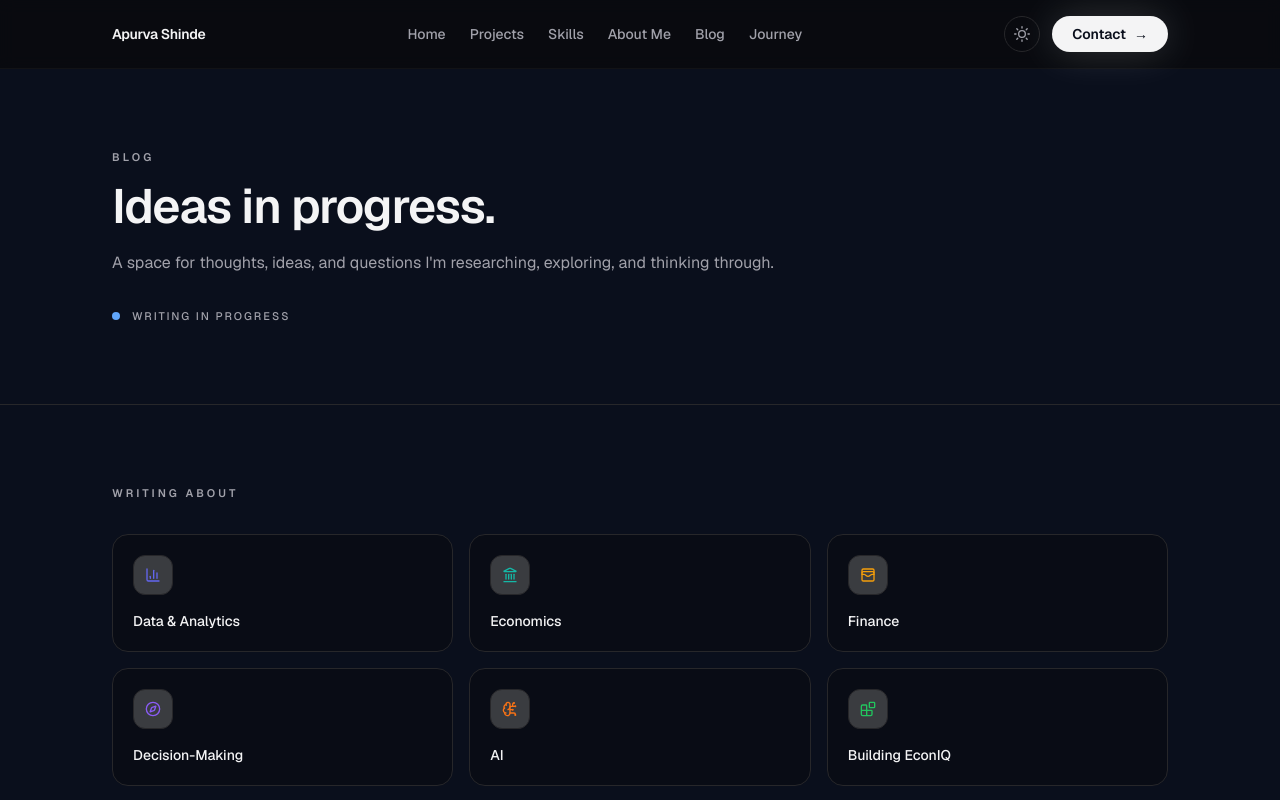
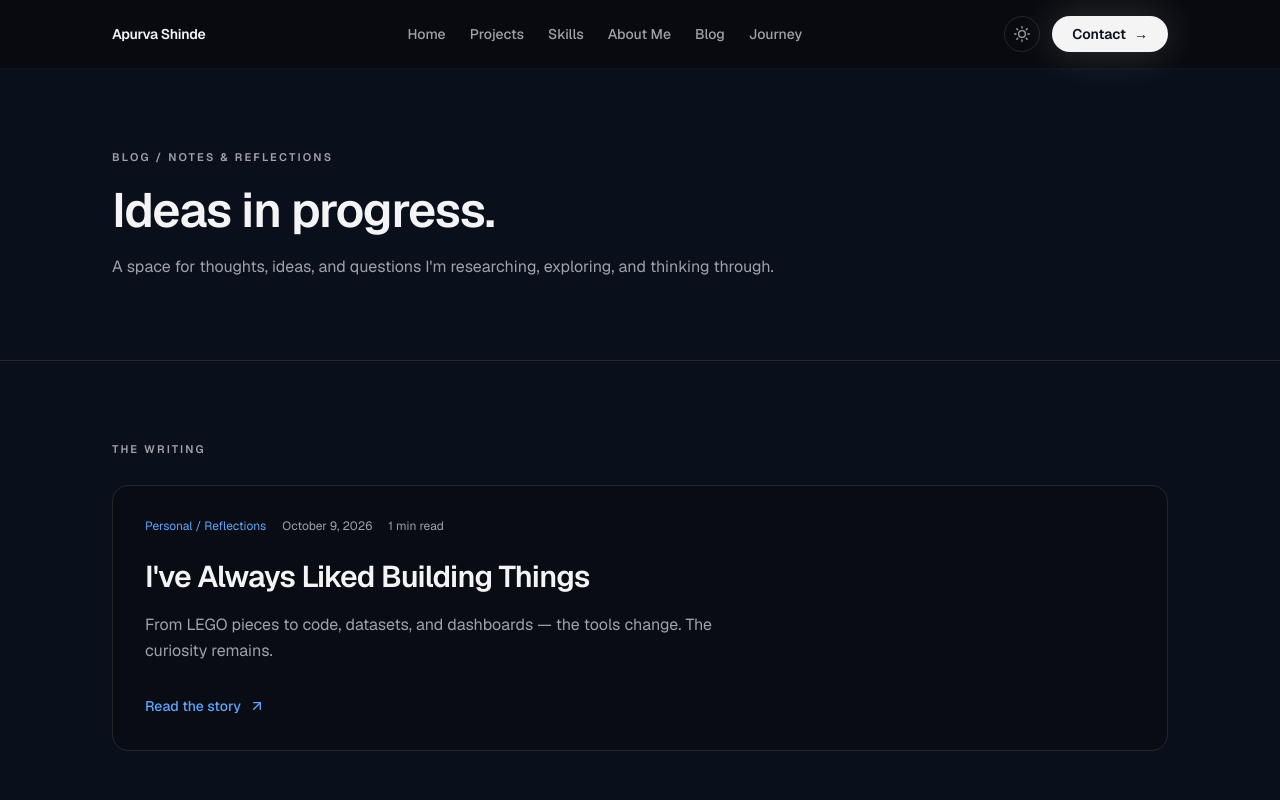
Before and after one commit to Apurv-Shinde11/Portfolio, a Next.js app: page /blog in a window 1280 px wide. Shown: the top 800 px of the page. Built offline with nearby package versions, Linux system fonts and the light colour scheme.

Commit message:
feat(blog): publish first personal blog article

```diff
--- /dev/null
+++ b/app/blog/blog.module.css
@@ -0,0 +1,28 @@
+.blog { background: var(--background); color: var(--foreground); }
+.eyebrow { color: var(--foreground-muted); font-size: 11px; font-weight: 600; letter-spacing: 0.2em; text-transform: uppercase; }
+.postCard { padding: 2rem; border: 1px solid var(--card-border); border-radius: 1rem; background: var(--card-bg); }
+.textLink { color: var(--link-accent); }
+.textLink:hover { color: var(--link-accent-hover); }
+.titleLink:hover { text-decoration: underline; text-underline-offset: 0.2em; }
+.textLink:focus-visible, .titleLink:focus-visible { outline: 2px solid var(--link-accent); outline-offset: 5px; border-radius: 2px; }
+.prose { margin-top: 2rem; font-size: 1.0625rem; line-height: 1.85; }
+.prose > * + * { margin-top: 1.75rem; }
+.prose em { font-style: italic; }
+.assembly { height: 88px; width: 200px; margin-bottom: 1.75rem; overflow: hidden; }
+.block { fill: color-mix(in srgb, var(--link-accent) 12%, var(--background)); stroke: var(--link-accent); stroke-width: 1; }
+.block:nth-child(2) { opacity: 0.65; }
+.block:nth-child(3) { fill: color-mix(in srgb, var(--link-accent) 25%, var(--background)); }
+.entered .block { animation: assemble 700ms cubic-bezier(0.2, 0.7, 0.3, 1) both; }
+.entered .block:nth-child(2) { animation-delay: 100ms; }
+.entered .block:nth-child(3) { animation-delay: 220ms; }
+.question em:first-of-type { color: var(--foreground-muted); }
+.question em:last-of-type { color: var(--link-accent); }
+.question.entered em:first-of-type { animation: questionBefore 1100ms ease both; }
+.question.entered em:last-of-type { animation: questionAfter 1100ms ease both; }
+.prose .closing { margin-top: 3rem; padding-top: 2rem; border-top: 1px solid var(--section-border); font-size: 1.4rem; font-weight: 500; line-height: 1.5; letter-spacing: -0.025em; }
+.prose .signature { color: var(--link-accent); font-weight: 500; }
+@keyframes assemble { from { transform: translateY(-14px); } to { transform: translateY(0); } }
+@keyframes questionBefore { from { color: var(--link-accent); } to { color: var(--foreground-muted); } }
+@keyframes questionAfter { from { color: var(--foreground); } to { color: var(--link-accent); } }
+@media (max-width: 639px) { .postCard { padding: 1.5rem; } }
+@media (prefers-reduced-motion: reduce) { .entered .block, .question.entered em { animation: none; } }
--- a/app/blog/page.tsx
+++ b/app/blog/page.tsx
@@ -1,81 +1,44 @@
-import {
-  BarChart3,
-  Blocks,
-  BrainCircuit,
-  Compass,
-  Landmark,
-  WalletCards,
-} from "lucide-react";
+import type { Metadata } from "next";
+import Link from "next/link";
+import { ArrowUpRight } from "lucide-react";
+import { formatPostDate, getPublishedPosts } from "@/data/posts";
+import styles from "./blog.module.css";
 
-const writingTopics = [
-  { name: "Data & Analytics", icon: BarChart3, accent: "#6366f1" },
-  { name: "Economics", icon: Landmark, accent: "#14b8a6" },
-  { name: "Finance", icon: WalletCards, accent: "#f59e0b" },
-  { name: "Decision-Making", icon: Compass, accent: "#8b5cf6" },
-  { name: "AI", icon: BrainCircuit, accent: "#f97316" },
-  { name: "Building EconIQ", icon: Blocks, accent: "#22c55e" },
-] as const;
+export const metadata: Metadata = {
+  title: "Ideas in Progress",
+  description: "Personal reflections on curiosity, building things, and figuring things out along the way.",
+};
 
 export default function BlogIndexPage() {
   return (
-    <main id="content" style={{ backgroundColor: "var(--background)", color: "var(--foreground)" }}>
+    <main id="content" className={styles.blog}>
       <section className="border-b" style={{ borderColor: "var(--section-border)" }}>
         <div className="mx-auto w-full max-w-6xl px-6 py-16 md:px-10 lg:px-12 lg:py-20">
-          <div className="max-w-3xl">
-            <p
-              className="text-[11px] font-semibold uppercase tracking-[0.28em]"
-              style={{ color: "var(--foreground-muted)" }}
-            >
-              BLOG
-            </p>
-            <h1 className="mt-4 text-4xl font-semibold tracking-tight sm:text-5xl">
-              Ideas in progress.
-            </h1>
-            <p className="mt-5 max-w-2xl text-base leading-relaxed" style={{ color: "var(--foreground-muted)" }}>
-              A space for thoughts, ideas, and questions I&apos;m researching, exploring, and thinking through.
-            </p>
-          </div>
-
-          <div className="mt-8 flex items-center gap-3 text-[11px] font-medium uppercase tracking-[0.18em]" style={{ color: "var(--foreground-muted)" }}>
-            <span className="h-2 w-2 rounded-full" style={{ backgroundColor: "var(--link-accent)" }} aria-hidden="true" />
-            WRITING IN PROGRESS
-          </div>
+          <p className={styles.eyebrow}>BLOG / NOTES & REFLECTIONS</p>
+          <h1 className="mt-5 text-4xl font-semibold tracking-tight sm:text-5xl">Ideas in progress.</h1>
+          <p className="mt-5 max-w-2xl text-base leading-relaxed" style={{ color: "var(--foreground-muted)" }}>
+            A space for thoughts, ideas, and questions I&apos;m researching, exploring, and thinking through.
+          </p>
         </div>
       </section>
-
-      <section className="mx-auto w-full max-w-6xl px-6 py-16 md:px-10 lg:px-12 lg:py-20">
-        <div className="mb-8">
-          <p
-            className="text-[11px] font-semibold uppercase tracking-[0.28em]"
-            style={{ color: "var(--foreground-muted)" }}
-          >
-            WRITING ABOUT
-          </p>
-        </div>
-
-        <div className="grid gap-4 sm:grid-cols-2 lg:grid-cols-3">
-          {writingTopics.map(({ name, icon: Icon, accent }) => (
-            <div
-              key={name}
-              className="rounded-2xl border p-5 transition-colors"
-              style={{
-                borderColor: "var(--card-border)",
-                backgroundColor: "var(--card-bg)",
-              }}
-            >
-              <div
-                className="mb-4 flex h-10 w-10 items-center justify-center rounded-xl border"
-                style={{
-                  borderColor: "var(--card-border)",
-                  backgroundColor: "color-mix(in srgb, var(--card-bg) 80%, white 20%)",
-                }}
-              >
-                <Icon className="h-4 w-4" style={{ color: accent }} aria-hidden="true" />
+      <section aria-labelledby="published-heading" className="mx-auto w-full max-w-6xl px-6 py-14 md:px-10 lg:px-12 lg:py-20">
+        <h2 id="published-heading" className={styles.eyebrow}>THE WRITING</h2>
+        <div className="mt-7 space-y-6">
+          {getPublishedPosts().map((post) => (
+            <article key={post.slug} className={styles.postCard}>
+              <div className="flex flex-wrap items-center gap-x-4 gap-y-2 text-xs" style={{ color: "var(--foreground-muted)" }}>
+                <span style={{ color: "var(--link-accent)" }}>{post.category}</span>
+                <time dateTime={post.date}>{formatPostDate(post.date)}</time>
+                {post.readingTime && <span>{post.readingTime} read</span>}
               </div>
-              <p className="text-sm font-medium" style={{ color: "var(--foreground)" }}>
-                {name}
-              </p>
-            </div>
+              <h3 className="mt-6 max-w-2xl text-2xl font-semibold leading-tight tracking-tight sm:text-3xl">
+                <Link href={`/blog/${post.slug}`} className={styles.titleLink}>{post.title}</Link>
+              </h3>
+              <p className="mt-4 max-w-xl text-base leading-relaxed" style={{ color: "var(--foreground-muted)" }}>{post.excerpt}</p>
+              <Link href={`/blog/${post.slug}`} className={`${styles.textLink} mt-8 inline-flex items-center gap-2 text-sm font-medium`} aria-label={`Read ${post.title}`}>
+                Read the story <ArrowUpRight size={16} aria-hidden="true" />
+              </Link>
+            </article>
           ))}
         </div>
       </section>
--- a/data/posts.ts
+++ b/data/posts.ts
@@ -1,15 +1,50 @@
+export type InlineText = string | { text: string; emphasis: true };
+export type PostParagraph = {
+  text: InlineText[];
+  treatment?: "block-assembly" | "question-shift" | "closing" | "signature";
+};
+
 export type Post = {
   slug: string;
   title: string;
   excerpt: string;
   date: string; // YYYY-MM-DD
-  category: "dev" | "data" | "career" | "misc";
-  content: string[];
+  category: "dev" | "data" | "career" | "misc" | "Personal / Reflections";
+  status: "draft" | "published";
+  subtitle?: string;
+  readingTime?: string;
+  content: (string | PostParagraph)[];
 };
 
 export const posts: Post[] = [
   {
+    slug: "ive-always-liked-building-things",
+    title: "I've Always Liked Building Things",
+    subtitle: "On curiosity, growing up, and figuring things out along the way.",
+    excerpt: "From LEGO pieces to code, datasets, and dashboards — the tools change. The curiosity remains.",
+    date: "2026-10-09",
+    category: "Personal / Reflections",
+    readingTime: "1 min",
+    status: "published",
+    content: [
+      { text: ["As a kid, I loved LEGO. The manual showed how to build a house, but I wanted ships, aircraft, trucks, and whatever else I could imagine."], treatment: "block-assembly" },
+      "The fun wasn't following instructions. It was discovering what else was possible.",
+      "Between cycling with friends and playing gully cricket, I was always curious. How do things work? Why? Could they work differently?",
+      "Growing up complicated those questions. Suddenly, curiosity had to fit into a career path. My interests stretched across technology, AI, finance, economics, and aviation. Sometimes exciting, sometimes confusing.",
+      "But perhaps not everything needs to connect immediately.",
+      "Eventually, LEGO pieces became code, datasets, and dashboards. The tools changed, but the satisfaction of building something from nothing remained.",
+      { text: ["My questions evolved too. From ", { text: "How does it work?", emphasis: true }, " to ", { text: "Why does it matter?", emphasis: true }], treatment: "question-shift" },
+      "That shift eventually led me toward business and corporate strategy, where understanding information matters as much as using it to make decisions.",
+      "Now, I'm adding writing to the mix. Not because I've figured everything out, but because I haven't.",
+      "A space to explore ideas, document experiences, and connect seemingly unrelated interests.",
+      "After all, why limit yourself to what the manual says?",
+      { text: ["The tools change. The curiosity remains."], treatment: "closing" },
+      { text: ["So, this is where I begin."], treatment: "signature" },
+    ],
+  },
+  {
     slug: "building-automation-first-analytics",
+    status: "draft",
     title: "Building automation-first analytics",
     excerpt:
       "Why I focus on repeatable systems (pipelines, checks, templates) rather than one-off dashboards.",
@@ -23,6 +58,7 @@ export const posts: Post[] = [
   },
   {
     slug: "how-i-choose-projects",
+    status: "draft",
     title: "How I choose portfolio projects",
     excerpt:
       "A simple checklist for picking projects that demonstrate both coding and business impact.",
@@ -35,3 +71,17 @@ export const posts: Post[] = [
     ],
   },
 ];
+
+export function getPublishedPosts() {
+  return posts.filter((post) => post.status === "published").sort((a, b) => b.date.localeCompare(a.date));
+}
+
+export function getPublishedPost(slug: string) {
+  return posts.find((post) => post.slug === slug && post.status === "published");
+}
+
+export function formatPostDate(iso: string) {
+  return new Intl.DateTimeFormat("en", {
+    year: "numeric", month: "long", day: "numeric", timeZone: "UTC",
+  }).format(new Date(`${iso}T00:00:00Z`));
+}
```
Also changed, not shown: app/blog/ArticleMotion.tsx (added, +53 -0 lines), app/blog/[slug]/page.tsx (+61 -46 lines).
